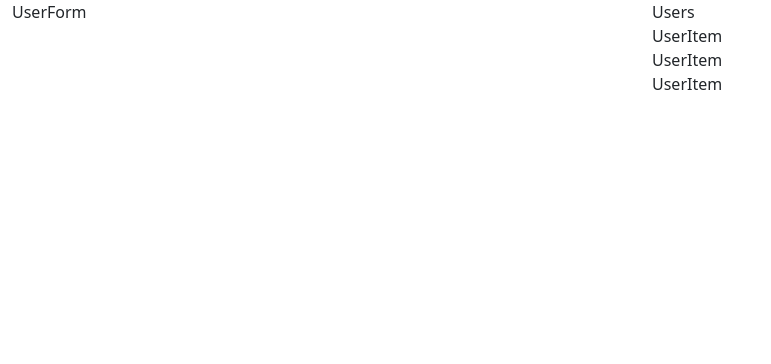
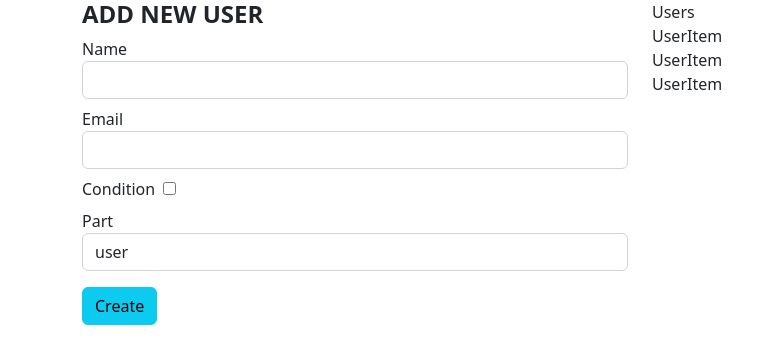
Before and after one commit to omurbekov-azamat/homework-57, a React (Create React App) app: page / in a window 1280 px wide. Shown: the top 364 px of the page, without its empty margins (0-771 px from the left). Built offline with nearby package versions, Linux system fonts and the light colour scheme.

Commit message:
commit-4; added form with inputs in component UserForm.tsx;

```diff
--- a/src/components/UserForm/UserForm.tsx
+++ b/src/components/UserForm/UserForm.tsx
@@ -2,9 +2,30 @@ import React from 'react';
 
 const UserForm = () => {
   return (
-    <div>
-      UserForm
-    </div>
+    <form>
+      <h4 className='text-uppercase fw-semibold'>add new user</h4>
+      <div className='form-group mt-2'>
+        <label htmlFor="name">Name</label>
+        <input id='name' name='name' className='form-control' type="text"/>
+      </div>
+      <div className='form-group mt-2'>
+        <label htmlFor="email">Email</label>
+        <input id='email' name='email' className='form-control' type="email"/>
+      </div>
+      <div className='form-group mt-2'>
+        <label htmlFor="condition" className='me-2'>Condition</label>
+        <input id='condition' name='condition' type="checkbox"/>
+      </div>
+      <div className='form-group mt-2'>
+        <label htmlFor="part" className='me-2'>Part</label>
+        <select name="part" id="part" className='form-control'>
+          <option value="user.value">user</option>
+          <option value="editor.value">editor</option>
+          <option value="admin">admin</option>
+        </select>
+      </div>
+      <button type='submit' className='btn btn-info mt-3'>Create</button>
+    </form>
   );
 };
 
--- a/src/container/App.tsx
+++ b/src/container/App.tsx
@@ -5,7 +5,7 @@ import Users from "../components/Users/Users";
 function App() {
   return (
     <>
-      <main className='container-fluid'>
+      <main className='container'>
         <div className='row'>
           <div className='col'>
             <UserForm/>
```
